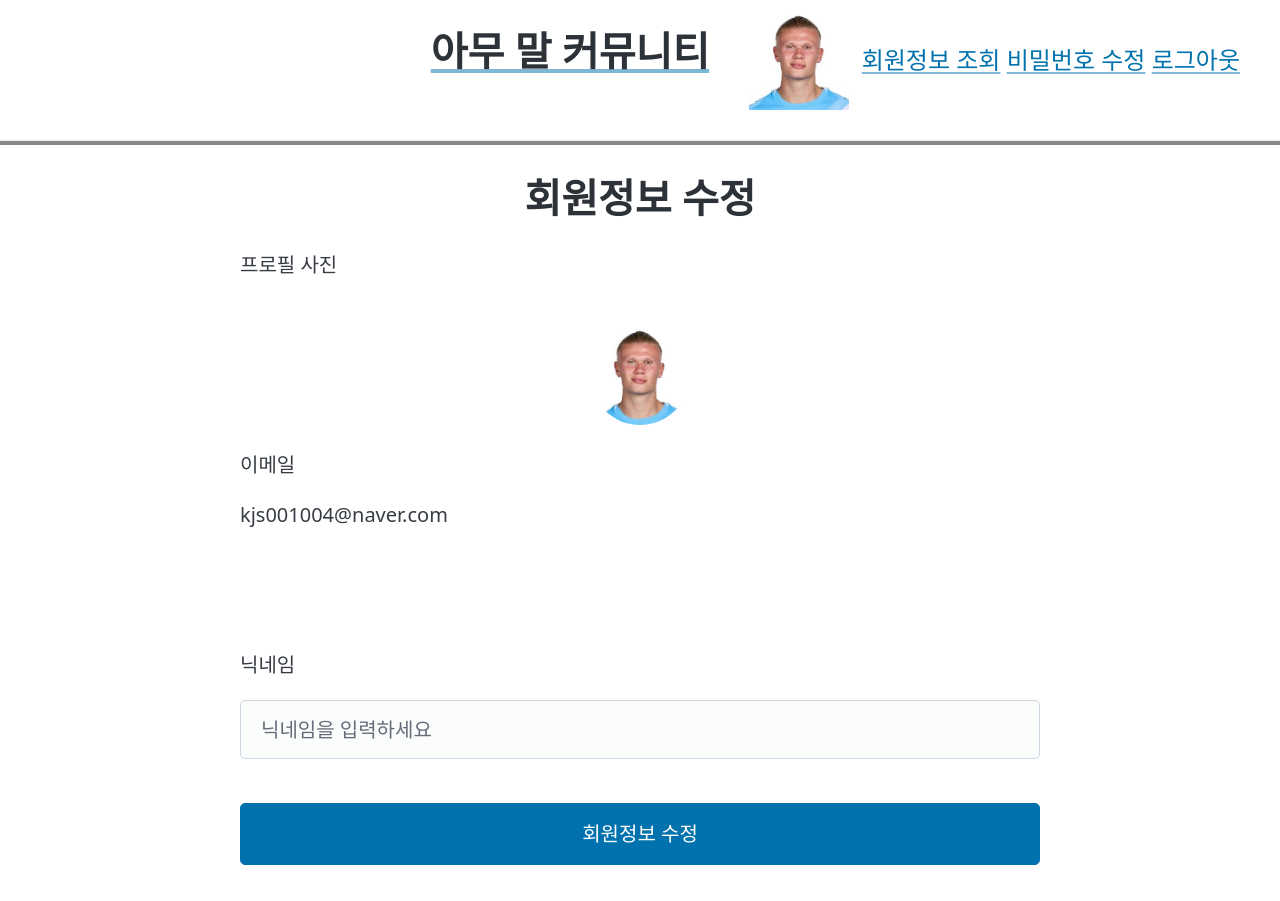
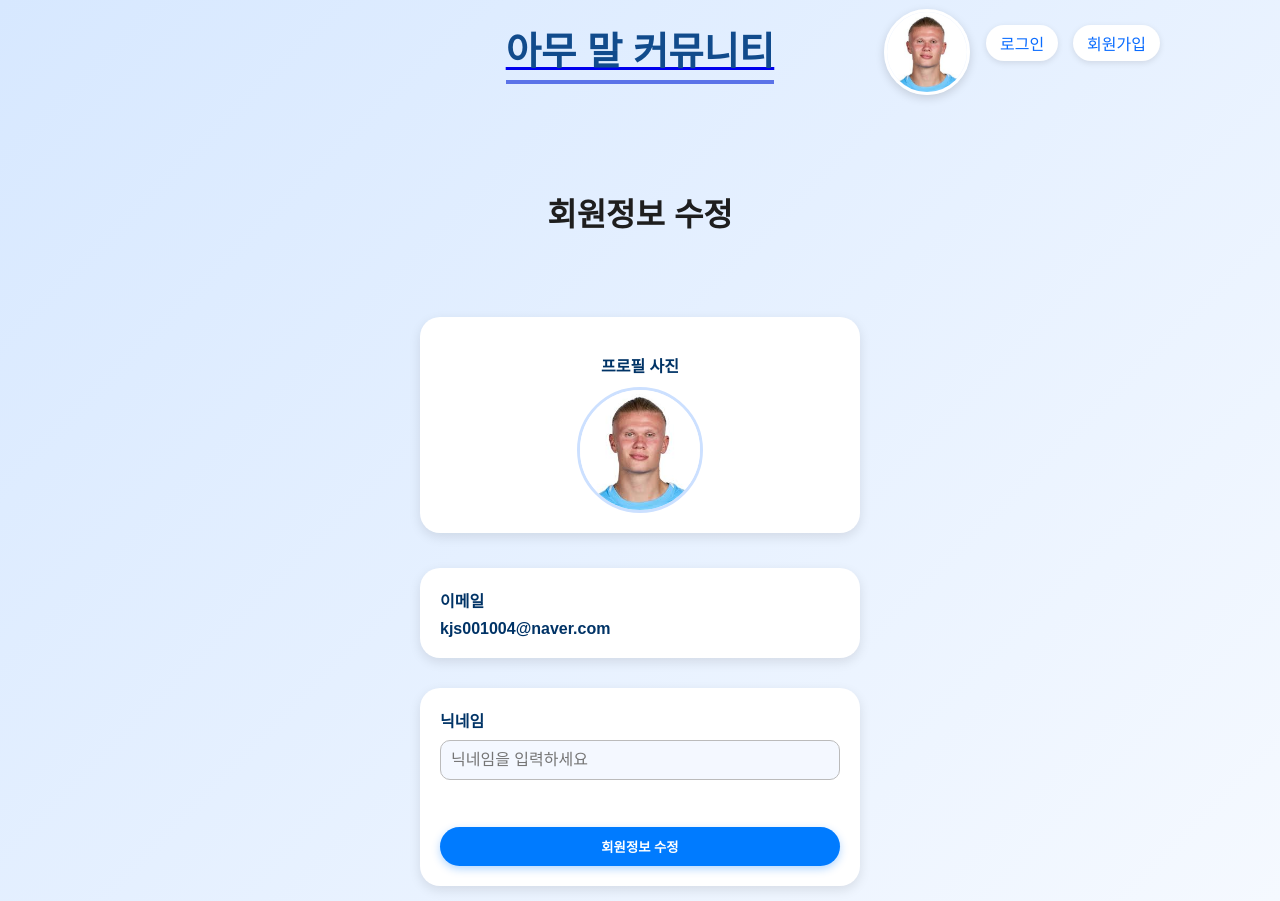
Before and after one commit to JI1047/3-haaland-kim-community-FE, a website: page public/html/updateUserProfile.html in a window 1280 px wide. Before the commit the page ends 865 px from the top, so only its background shows below. Drawn offline with nearby package versions, Linux system fonts and the light colour scheme.

Commit message:
상단 헤더 수정(임시) 및 회원 관련 css 업데이트

```diff
--- a/public/css/signup.css
+++ b/public/css/signup.css
@@ -1,52 +1,157 @@
+/* ✅ 전체 레이아웃 */
+body {
+  font-family: "Noto Sans KR", sans-serif;
+  background: linear-gradient(135deg, #d7e8ff 0%, #f5f9ff 100%);
+  margin: 0;
+  padding: 0;
+  display: flex;
+  flex-direction: column;
+  align-items: center;
+  color: #1e1e1e;
+}
+
+/* ✅ 헤더 */
 .header {
+  position: relative;
   display: flex;
   align-items: center;
   justify-content: center;
-  gap: 40px;
-  font-size: 24px;
-  padding: 10px;
-  text-align: center;
+  width: 100%;
+  max-width: 1100px;
+  padding: 20px 0;
 }
-.user-link{
+
+/* 제목 */
+.header a h1 {
+  font-size: 2.4rem;
+  font-weight: 800;
+  color: #114b8c;
+  margin: 0;
+  border-bottom: 4px solid #5b73e8;
+  padding-bottom: 4px;
+}
+
+/* 헤더 이미지 */
+.header img {
   position: absolute;
-  right: 40px;
-  gap: 10px;
+  right: 160px;  /* 이미지 오른쪽으로 살짝 조정 */
+  width: 80px;
+  height: 80px;
+  border-radius: 50%;
+  border: 3px solid white;
+  box-shadow: 0 3px 10px rgba(0, 0, 0, 0.15);
 }
-.header  img{
-  width: 100px;
-  height: 100px;
 
+/* 로그인 버튼 (오른쪽 끝 정렬) */
+.user-link {
+  position: absolute;
+  top: 25px;
+  right: 30px;
+  display: flex;
+  gap: 15px;
 }
+
+.user-link a {
+  text-decoration: none;
+  color: #0a6cff;
+  background-color: #ffffff;
+  border-radius: 20px;
+  padding: 6px 14px;
+  font-weight: 500;
+  transition: all 0.25s ease;
+  box-shadow: 0 2px 6px rgba(0, 0, 0, 0.1);
+}
+
+.user-link a:hover {
+  background-color: #0a6cff;
+  color: white;
+}
+
+/* ✅ 구분선 */
+.divider {
+  height: 4px;
+  background-color: #b4c9ff;
+  margin: 20px 0;
+  border: none;
+}
+
+/* ✅ 프로필 이미지 영역 */
 .profile-image {
-  height: 200px;
-  width: 800px;
-  margin: auto;
+  width: 400px;
+  margin: 40px auto 20px auto;
   display: flex;
   flex-direction: column;
-  text-align: left;
+  align-items: center;
+  background-color: #fff;
+  border-radius: 20px;
+  padding: 20px;
+  box-shadow: 0 4px 12px rgba(0, 0, 0, 0.1);
 }
+
+.profile-image p {
+  font-weight: 600;
+  color: #003366;
+  margin-bottom: 10px;
+}
+
 .profile-image img {
-  width: 100px;
-  height: 100px;
+  width: 120px;
+  height: 120px;
   border-radius: 50%;
-  margin: auto;
+  border: 3px solid #cce0ff;
+  object-fit: cover;
 }
+
+/* ✅ 입력 영역 */
 .input-box {
-  text-align: left;
-  height: auto;
-  width: 800px;
-  margin: auto;
+  width: 400px;
+  margin: 15px auto;
+  background-color: white;
+  border-radius: 20px;
+  padding: 20px;
+  box-shadow: 0 4px 12px rgba(0,0,0,0.1);
   display: flex;
   flex-direction: column;
+  gap: 8px;
 }
+
+.input-box p {
+  color: #003366;
+  font-weight: 600;
+  margin: 0;
+}
+
+.input-box input {
+  padding: 10px;
+  border-radius: 10px;
+  border: 1px solid #bbb;
+  font-size: 1rem;
+  background-color: #f4f8ff;
+}
+
+/* ✅ 회원가입 버튼 */
+#signupButton {
+  margin-top: 15px;
+  padding: 10px;
+  border: none;
+  border-radius: 25px;
+  background-color: #007bff;
+  color: white;
+  font-weight: 600;
+  cursor: pointer;
+  transition: 0.3s;
+  box-shadow: 0 3px 8px rgba(0,123,255,0.3);
+}
+
+#signupButton:hover {
+  background-color: #005fcc;
+  transform: translateY(-2px);
+}
+
+/* ✅ 에러 메시지 */
 .errorMessage {
   color: red;
   font-size: 0.9em;
+  height: 16px;
   margin-top: 4px;
-  height: 16px;
 }
-.divider{
-  height: 5px;
-  background-color: #888;
-  margin: 20px 0;
-}
--- a/public/css/updatePassword.css
+++ b/public/css/updatePassword.css
@@ -32,24 +32,24 @@ body {
   padding-bottom: 4px;
 }
 
-/* 헤더 이미지 */
+/* 이미지 오른쪽 배치 */
 .header img {
-  width: 70px;
-  height: 70px;
+  position: absolute;
+  right: 220px;
+  width: 80px;
+  height: 80px;
   border-radius: 50%;
-  border: 3px solid #fff;
+  border: 3px solid white;
   box-shadow: 0 3px 10px rgba(0, 0, 0, 0.15);
-  position: absolute;
-  right: 180px; /* ← 이미지 두 걸음 오른쪽 이동 */
 }
 
 /* 로그인/회원정보 버튼 */
 .user-link {
   position: absolute;
-  top: 95px;
-  right: 400px;
+  top: 25px;
+  right: 30px;
   display: flex;
-  gap: 20px;
+  gap: 15px;
 }
 
 .user-link a {
--- a/public/css/updateUserProfile.css
+++ b/public/css/updateUserProfile.css
@@ -1,52 +1,156 @@
+/* ✅ 전체 레이아웃 */
+body {
+  font-family: "Noto Sans KR", sans-serif;
+  background: linear-gradient(135deg, #d7e8ff 0%, #f5f9ff 100%);
+  margin: 0;
+  padding: 0;
+  display: flex;
+  flex-direction: column;
+  align-items: center;
+  color: #1e1e1e;
+}
+
 .header {
+  position: relative;
   display: flex;
   align-items: center;
   justify-content: center;
-  gap: 40px;
-  font-size: 24px;
-  padding: 10px;
-  text-align: center;
+  width: 100%;
+  max-width: 1100px;
+  padding: 20px 0;
 }
-.user-link{
+
+/* 제목 */
+.header a h1 {
+  font-size: 2.4rem;
+  font-weight: 800;
+  color: #114b8c;
+  margin: 0;
+  border-bottom: 4px solid #5b73e8;
+  padding-bottom: 4px;
+}
+
+/* 이미지 오른쪽 배치 */
+.header img {
   position: absolute;
-  right: 40px;
-  gap: 10px;
+  right: 220px;
+  width: 80px;
+  height: 80px;
+  border-radius: 50%;
+  border: 3px solid white;
+  box-shadow: 0 3px 10px rgba(0, 0, 0, 0.15);
 }
-.header  img{
-  width: 100px;
-  height: 100px;
 
+/* 버튼 오른쪽 끝 정렬 */
+.user-link {
+  position: absolute;
+  top: 25px;
+  right: 30px;
+  display: flex;
+  gap: 15px;
 }
+
+.user-link a {
+  text-decoration: none;
+  color: #0a6cff;
+  background-color: #ffffff;
+  border-radius: 20px;
+  padding: 6px 14px;
+  font-weight: 500;
+  transition: all 0.25s ease;
+  box-shadow: 0 2px 6px rgba(0, 0, 0, 0.1);
+}
+
+.user-link a:hover {
+  background-color: #0a6cff;
+  color: white;
+}
+
+/* ✅ 구분선 */
+.divider {
+  height: 4px;
+  background-color: #b4c9ff;
+  margin: 20px 0;
+  border: none;
+}
+
+/* ✅ 프로필 사진 영역 */
 .profile-image {
-  height: 200px;
-  width: 800px;
-  margin: auto;
+  width: 400px;
+  margin: 40px auto 20px auto;
   display: flex;
   flex-direction: column;
-  text-align: left;
+  align-items: center;
+  background-color: #fff;
+  border-radius: 20px;
+  padding: 20px;
+  box-shadow: 0 4px 12px rgba(0, 0, 0, 0.1);
 }
+
+.profile-image p {
+  font-weight: 600;
+  color: #003366;
+  margin-bottom: 10px;
+}
+
 .profile-image img {
-  width: 100px;
-  height: 100px;
+  width: 120px;
+  height: 120px;
   border-radius: 50%;
-  margin: auto;
+  border: 3px solid #cce0ff;
+  object-fit: cover;
 }
+
+/* ✅ 입력 영역 */
 .input-box {
-  height: 200px;
-  width: 800px;
-  margin: auto;
+  width: 400px;
+  margin: 15px auto;
+  background-color: white;
+  border-radius: 20px;
+  padding: 20px;
+  box-shadow: 0 4px 12px rgba(0,0,0,0.1);
   display: flex;
   flex-direction: column;
-  text-align: left;
+  gap: 8px;
 }
-.divider{
-  height: 5px;
-  background-color: #888;
-  margin: 20px 0;
+
+.input-box p {
+  color: #003366;
+  font-weight: 600;
+  margin: 0;
 }
+
+.input-box input {
+  padding: 10px;
+  border-radius: 10px;
+  border: 1px solid #bbb;
+  font-size: 1rem;
+  background-color: #f4f8ff;
+}
+
+/* ✅ 수정 버튼 */
+#updateButton {
+  margin-top: 15px;
+  padding: 10px;
+  border: none;
+  border-radius: 25px;
+  background-color: #007bff;
+  color: white;
+  font-weight: 600;
+  cursor: pointer;
+  transition: 0.3s;
+  box-shadow: 0 3px 8px rgba(0,123,255,0.3);
+}
+
+#updateButton:hover {
+  background-color: #005fcc;
+  transform: translateY(-2px);
+}
+
+/* ✅ 에러 메시지 */
 .errorMessage {
   color: red;
   font-size: 0.9em;
+  height: 16px;
   margin-top: 4px;
-  height: 16px;
 }
--- a/public/html/updateUserProfile.html
+++ b/public/html/updateUserProfile.html
@@ -2,8 +2,6 @@
 <head>
   <meta charset="UTF-8">
   <link rel="stylesheet" href="/css/updateUserProfile.css">
-  <link rel="stylesheet"
-    href="https://cdn.jsdelivr.net/npm/@picocss/pico@2/css/pico.min.css">
   <script defer src="/javascript/updateUserProfile.js"></script>
 
   <title>웹 페이지</title>
@@ -15,10 +13,9 @@
       </a>
       <img src = "/haaland.jpeg" alt="이미지">
         <div class="user-link">
-          <a href ="/getUser">회원정보 조회</a>
-          <a href="/updateUserPassword">비밀번호 수정</a>
-          <a href="">로그아웃</a>
-      </div>
+          <a href="/login" id="login">로그인</a>
+          <a href="/signup" id="signup">회원가입</a>
+
     </div>
   </div>
     <hr class = "divider">
--- a/public/javascript/getUser.js
+++ b/public/javascript/getUser.js
@@ -11,9 +11,9 @@ document.addEventListener("DOMContentLoaded", async () => {
 
     const isLogin = document.cookie.includes("sessionID=");
 
-    document.getElementById("user-info").hidden = !isLogin;
-    document.getElementById("update-profile").hidden = !isLogin;
-    document.getElementById("logout").hidden = !isLogin;
+    // document.getElementById("user-info").hidden = !isLogin;
+    // document.getElementById("update-profile").hidden = !isLogin;
+    // document.getElementById("logout").hidden = !isLogin;
     document.getElementById("login").hidden = isLogin;
     document.getElementById("signup").hidden = isLogin;
 
```
Also changed, not shown: public/html/getUser.html (+2 -2 lines), public/html/signup.html (+1 -1 lines), public/html/updateUserPassword.html (+2 -3 lines).
